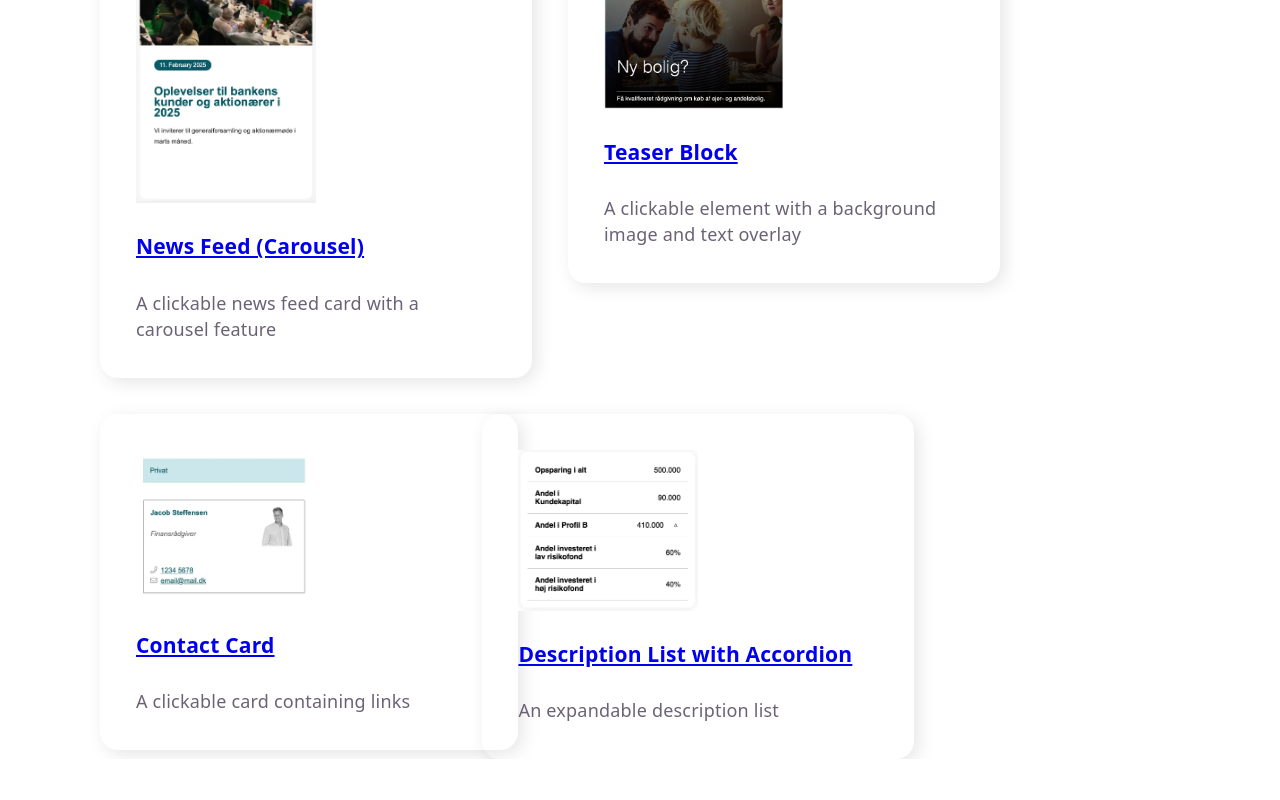
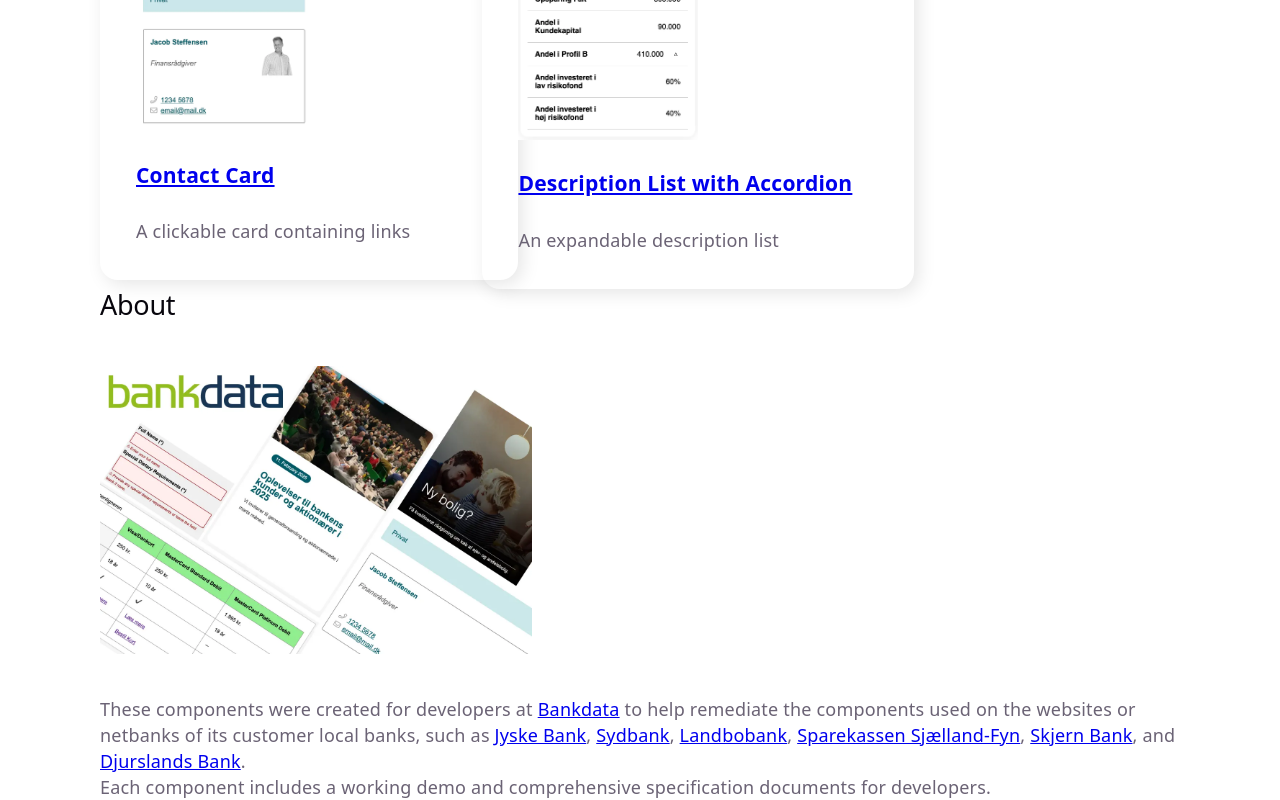
Before and after one commit to Koseioki/accessible-web-components, a React (Vite) app: page / in a window 1280 px wide. Shown: the part 1152-1952 px from the top of the page. Before the commit the page ends 1911 px from the top, so only its background shows below. Built offline with nearby package versions, Linux system fonts and the light colour scheme.

Commit message:
added about

```diff
--- a/src/components/Header.tsx
+++ b/src/components/Header.tsx
@@ -12,7 +12,7 @@
             <NavLink to="#components">Components</NavLink>
           </li>
           <li>
-            <NavLink to="/">About</NavLink>
+            <NavLink to="#about">About</NavLink>
           </li>
         </ul>
       </nav>
--- a/src/components/IntroText.tsx
+++ b/src/components/IntroText.tsx
@@ -1,7 +1,11 @@
+import heroImage from "../assets/accessible-components.webp";
 
 export function IntroText() {
   return (
     <div>
+      <h2 id="about">About</h2>
+            <img src={heroImage} className="hero" aria-hidden="true" alt="" />
+
         <p>
         These components were created for developers at{" "}
         <a href="https://www.bankdata.dk" className="plain-link">
--- a/src/pages/Home.tsx
+++ b/src/pages/Home.tsx
@@ -1,4 +1,3 @@
-import heroImage from "../assets/accessible-components.webp";
 import { ComponentList } from "../components/ComponentList";
 import { IntroText } from "../components/IntroText";
 export function Home() {
@@ -6,10 +5,10 @@
     <div>
       <h1>Accessible Web Components</h1>
       <p>By Kosei Oki</p>
-      <img src={heroImage} className="hero" aria-hidden="true" alt="" />
+
+      <ComponentList />
 
       <IntroText />
-      <ComponentList />
     </div>
   );
 }
```
